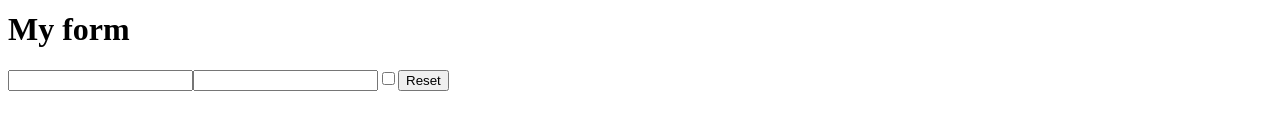
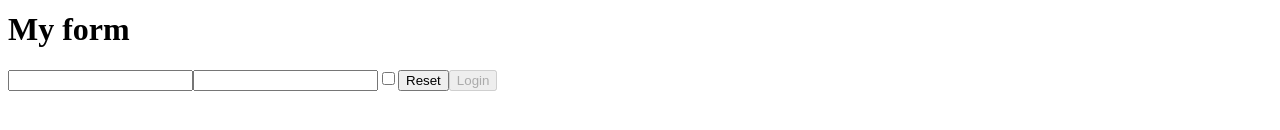
Before and after one commit to gabrieleprovenzano/react, a React (Vite) app in the folder latest/: page / in a window 1280 px wide. Shown: the part 582-712 px from the top of the page. Built offline with nearby package versions, Linux system fonts and the light colour scheme.

Commit message:
Add files via upload

```diff
--- a/latest/src/WelcomeForm.jsx
+++ b/latest/src/WelcomeForm.jsx
@@ -32,6 +32,7 @@ export function WelcomeForm() {
     <input name= "password" type="password" value={data.password} onChange={handleInputChange} />
     <input name="session" type="checkbox" value={data.session} onChange={handleInputChange} />
     <button onClick={handleResetForm}>Reset</button>
+    <button disabled= {!data.username || !data.password} onClick={handleResetForm}>Login</button>
     </div>
     )
 }
```
